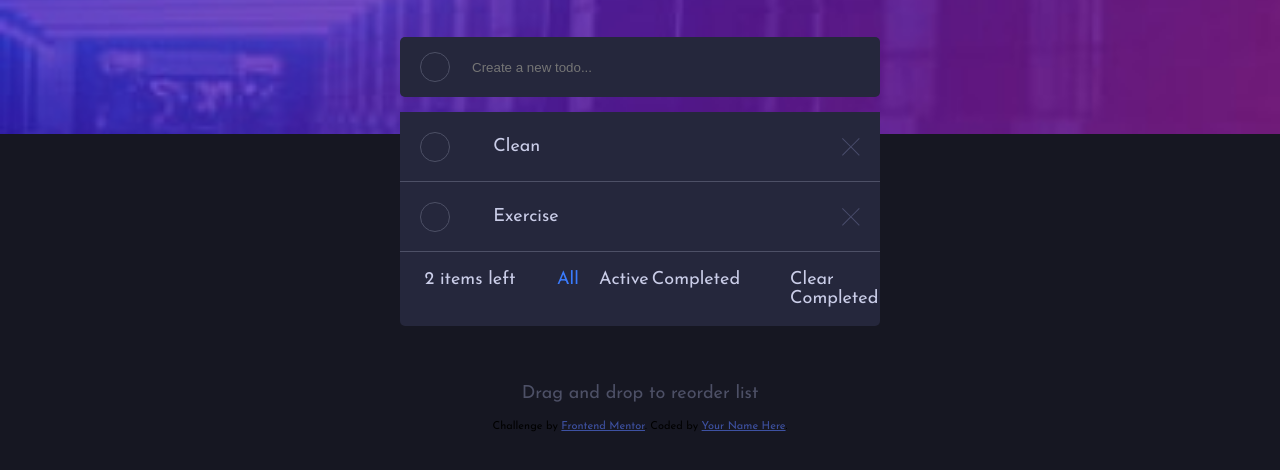
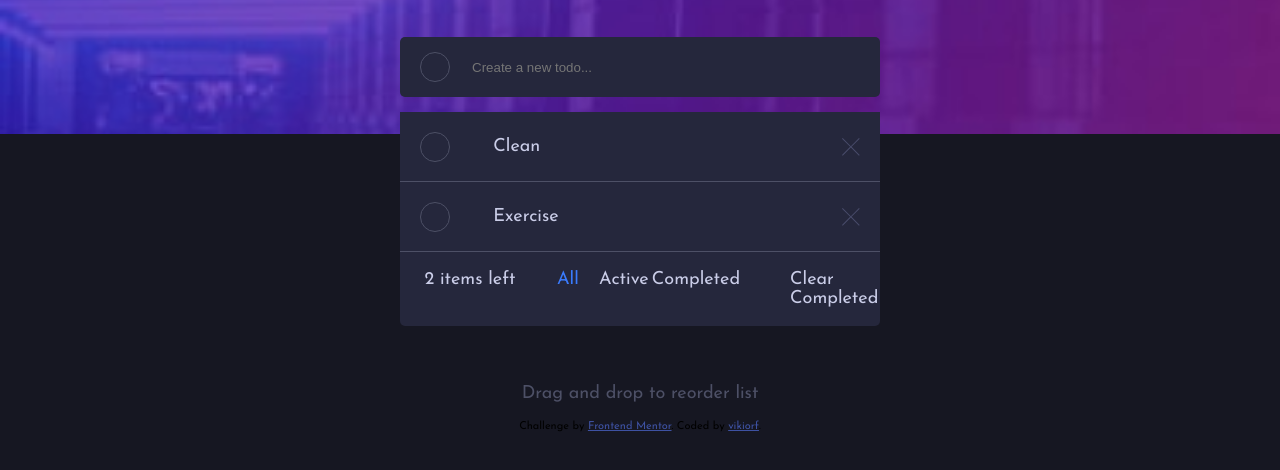
Before and after one commit to vikiorf/Todo-frontend-mentor, a plain HTML site: page index.html in a window 1280 px wide. Shown: the part 96-566 px from the top of the page. Drawn offline with Linux system fonts and the light colour scheme.

Commit message:
updated readme

```diff
--- a/index.html
+++ b/index.html
@@ -81,7 +81,7 @@
       Challenge by
       <a href="https://www.frontendmentor.io?ref=challenge" target="_blank"
         >Frontend Mentor</a
-      >. Coded by <a href="#">Your Name Here</a>.
+      >. Coded by <a href="https://github.com/vikiorf">vikiorf</a>.
     </div>
   </body>
 </html>
```
Also changed, not shown: 2 other files.
